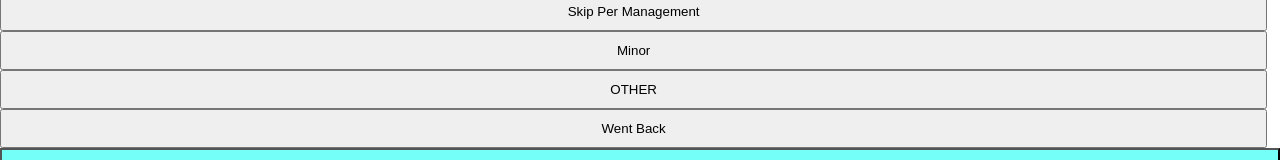
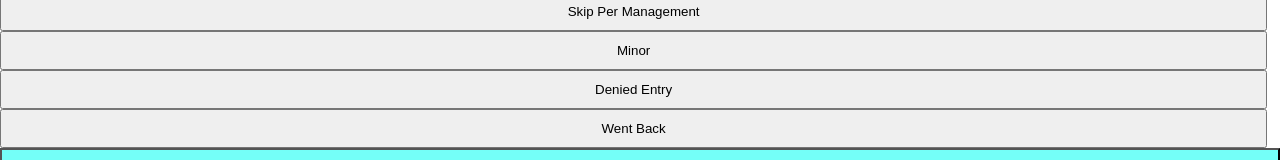
Before and after one commit to cotterjd/cotterscs, a React (Create React App) app: page / in a window 1280 px wide. Shown: the part 936-1096 px from the top of the page. Built offline with nearby package versions, Linux system fonts and the light colour scheme.

Commit message:
Other -> Denied Entry

```diff
--- a/src/App.js
+++ b/src/App.js
@@ -188,7 +188,7 @@ class App extends Component {
       , 'Key Not Work': 'Key Not Work'
       , 'Skip Per Management': 'Skip Per Management'
       , 'Minor': 'Minor'
-      , 'OTHER': 'OTHER'
+      , 'Denied Entry': 'Denied Entry'
       , 'Went Back': 'Went Back'
       },
       chosenCodes: [],
```
